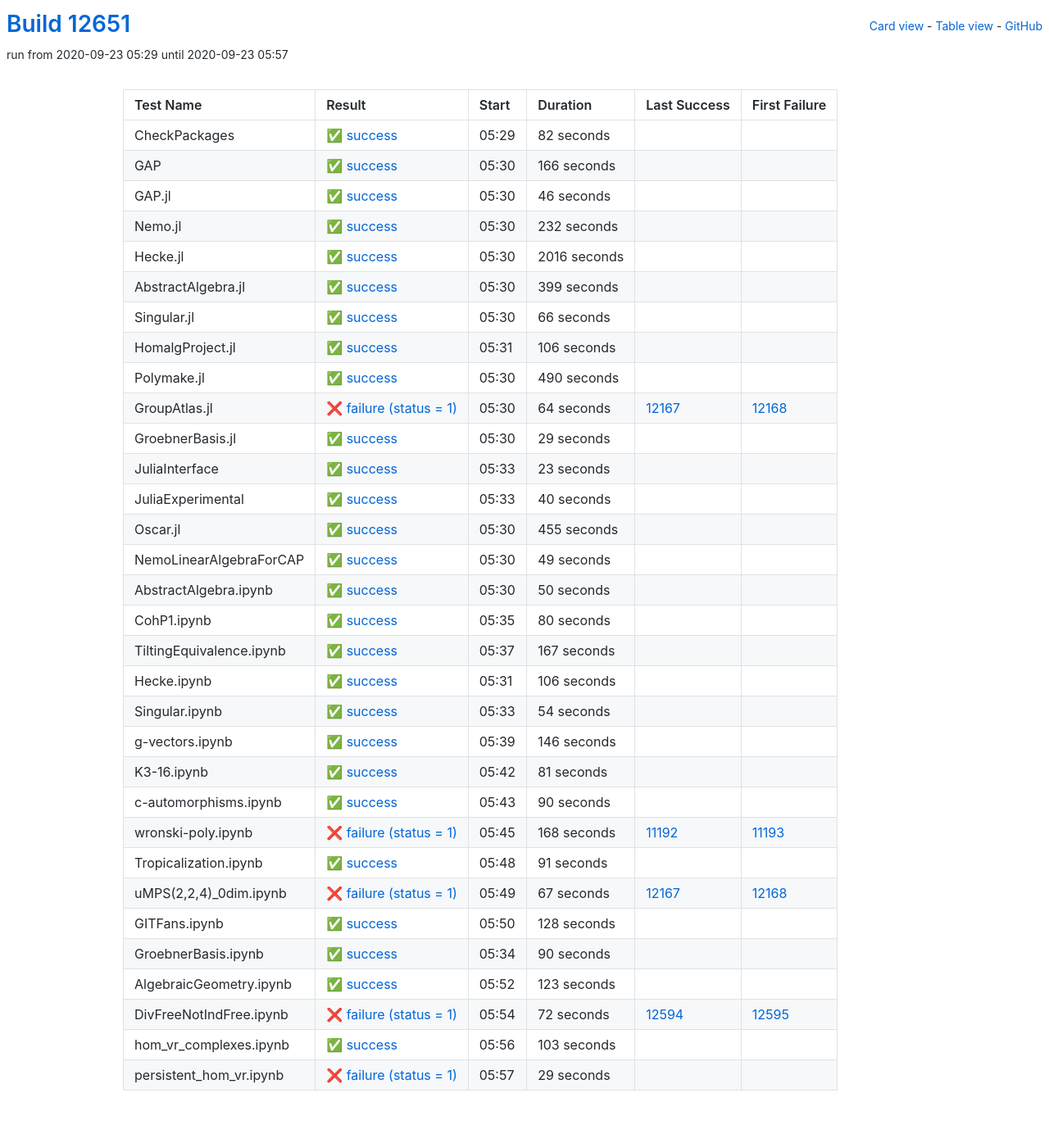
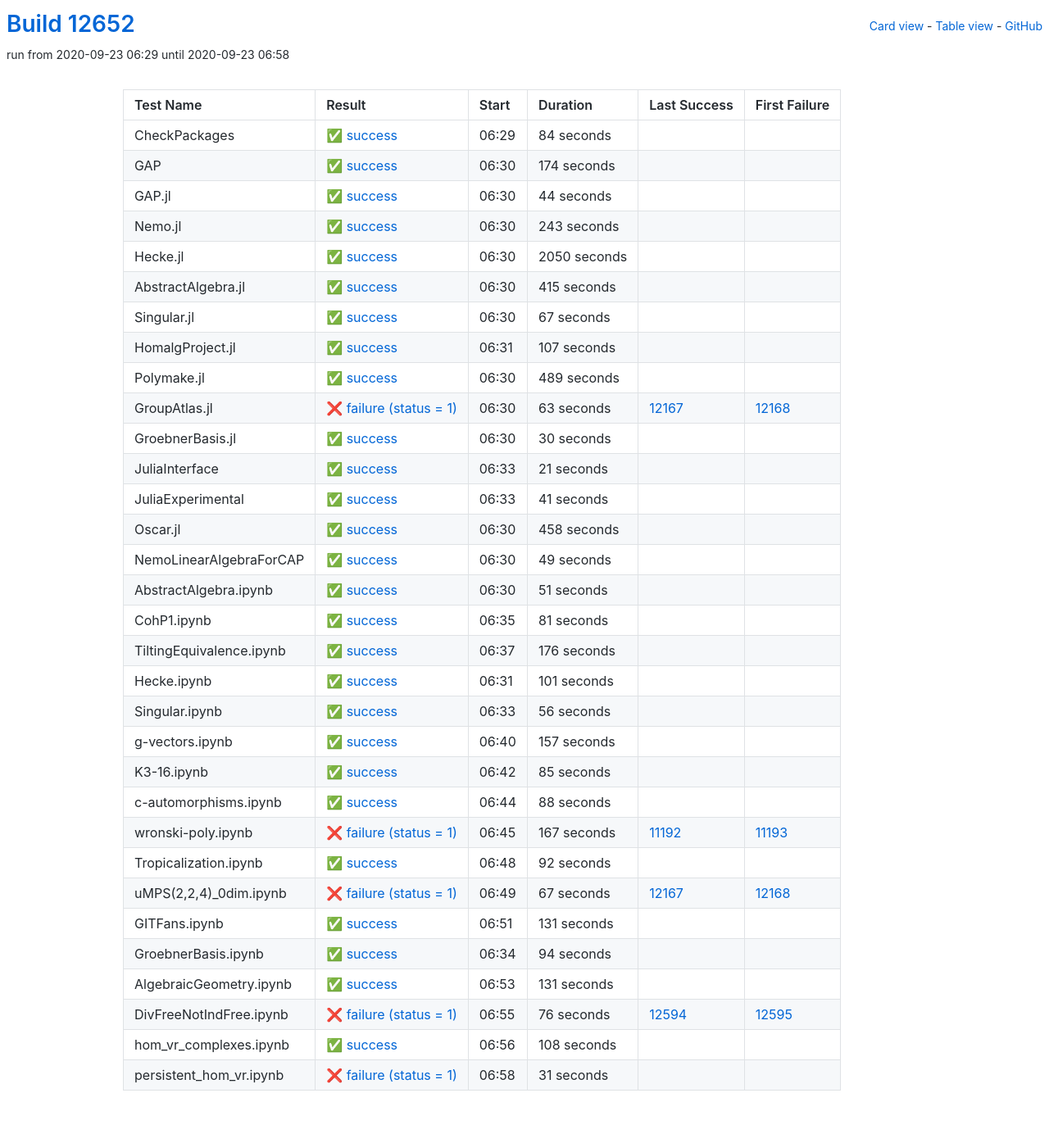
Before and after one commit to oscar-system/oscar-ci-status, a Jekyll site: the page built from table.html, in a window 1280 px wide. Shown: the whole page at 82% size. Built offline with Jekyll 4.4.1, drawn with Linux system fonts in a browser that asks for light colours.

Commit message:
Build #12652

```diff
--- a/_data/ci.yml
+++ b/_data/ci.yml
@@ -1,6 +1,6 @@
 ---
-build: 12651
-build_url: https://oscarci.mathematik.uni-kl.de/job/oscar/12651/
+build: 12652
+build_url: https://oscarci.mathematik.uni-kl.de/job/oscar/12652/
 job: oscar
 organization: oscar-system
 repo: oscar-ci-status
@@ -8,176 +8,176 @@
 tests:
 - name: CheckPackages
   id: checkpackages
-  log: https://oscarci.mathematik.uni-kl.de/job/oscar/12651/artifact/logs/build-12651/CheckPackages.log
-  start: 2020-09-23 05:29
+  log: https://oscarci.mathematik.uni-kl.de/job/oscar/12652/artifact/logs/build-12652/CheckPackages.log
+  start: 2020-09-23 06:29
   success: true
   exitcode: 0
   status: success
-  duration: 82
+  duration: 84
   last_success: false
   last_success_url:
   first_failure: false
   first_failure_url:
 - name: GAP
   id: gap
-  log: https://oscarci.mathematik.uni-kl.de/job/oscar/12651/artifact/logs/build-12651/GAP.log
-  start: 2020-09-23 05:30
+  log: https://oscarci.mathematik.uni-kl.de/job/oscar/12652/artifact/logs/build-12652/GAP.log
+  start: 2020-09-23 06:30
   success: true
   exitcode: 0
   status: success
-  duration: 166
+  duration: 174
   last_success: false
   last_success_url:
   first_failure: false
   first_failure_url:
 - name: GAP.jl
   id: gap-jl
-  log: https://oscarci.mathematik.uni-kl.de/job/oscar/12651/artifact/logs/build-12651/GAP.jl.log
-  start: 2020-09-23 05:30
+  log: https://oscarci.mathematik.uni-kl.de/job/oscar/12652/artifact/logs/build-12652/GAP.jl.log
+  start: 2020-09-23 06:30
   success: true
   exitcode: 0
   status: success
-  duration: 46
+  duration: 44
   last_success: false
   last_success_url:
   first_failure: false
   first_failure_url:
 - name: Nemo.jl
   id: nemo-jl
-  log: https://oscarci.mathematik.uni-kl.de/job/oscar/12651/artifact/logs/build-12651/Nemo.jl.log
-  start: 2020-09-23 05:30
+  log: https://oscarci.mathematik.uni-kl.de/job/oscar/12652/artifact/logs/build-12652/Nemo.jl.log
+  start: 2020-09-23 06:30
   success: true
   exitcode: 0
   status: success
-  duration: 232
+  duration: 243
   last_success: false
   last_success_url:
   first_failure: false
   first_failure_url:
 - name: Hecke.jl
   id: hecke-jl
-  log: https://oscarci.mathematik.uni-kl.de/job/oscar/12651/artifact/logs/build-12651/Hecke.jl.log
-  start: 2020-09-23 05:30
+  log: https://oscarci.mathematik.uni-kl.de/job/oscar/12652/artifact/logs/build-12652/Hecke.jl.log
+  start: 2020-09-23 06:30
   success: true
   exitcode: 0
   status: success
-  duration: 2016
+  duration: 2050
   last_success: false
   last_success_url:
   first_failure: false
   first_failure_url:
 - name: AbstractAlgebra.jl
   id: abstractalgebra-jl
-  log: https://oscarci.mathematik.uni-kl.de/job/oscar/12651/artifact/logs/build-12651/AbstractAlgebra.jl.log
-  start: 2020-09-23 05:30
+  log: https://oscarci.mathematik.uni-kl.de/job/oscar/12652/artifact/logs/build-12652/AbstractAlgebra.jl.log
+  start: 2020-09-23 06:30
   success: true
   exitcode: 0
   status: success
-  duration: 399
+  duration: 415
   last_success: false
   last_success_url:
   first_failure: false
   first_failure_url:
 - name: Singular.jl
   id: singular-jl
-  log: https://oscarci.mathematik.uni-kl.de/job/oscar/12651/artifact/logs/build-12651/Singular.jl.log
-  start: 2020-09-23 05:30
+  log: https://oscarci.mathematik.uni-kl.de/job/oscar/12652/artifact/logs/build-12652/Singular.jl.log
+  start: 2020-09-23 06:30
   success: true
   exitcode: 0
   status: success
-  duration: 66
+  duration: 67
   last_success: false
   last_success_url:
   first_failure: false
   first_failure_url:
 - name: HomalgProject.jl
   id: homalgproject-jl
-  log: https://oscarci.mathematik.uni-kl.de/job/oscar/12651/artifact/logs/build-12651/HomalgProject.jl.log
-  start: 2020-09-23 05:31
+  log: https://oscarci.mathematik.uni-kl.de/job/oscar/12652/artifact/logs/build-12652/HomalgProject.jl.log
+  start: 2020-09-23 06:31
   success: true
   exitcode: 0
   status: success
-  duration: 106
+  duration: 107
   last_success: false
   last_success_url:
   first_failure: false
   first_failure_url:
 - name: Polymake.jl
   id: polymake-jl
-  log: https://oscarci.mathematik.uni-kl.de/job/oscar/12651/artifact/logs/build-12651/Polymake.jl.log
-  start: 2020-09-23 05:30
+  log: https://oscarci.mathematik.uni-kl.de/job/oscar/12652/artifact/logs/build-12652/Polymake.jl.log
+  start: 2020-09-23 06:30
   success: true
   exitcode: 0
   status: success
-  duration: 490
+  duration: 489
   last_success: false
   last_success_url:
   first_failure: false
   first_failure_url:
 - name: GroupAtlas.jl
   id: groupatlas-jl
-  log: https://oscarci.mathematik.uni-kl.de/job/oscar/12651/artifact/logs/build-12651/GroupAtlas.jl.log
-  start: 2020-09-23 05:30
+  log: https://oscarci.mathematik.uni-kl.de/job/oscar/12652/artifact/logs/build-12652/GroupAtlas.jl.log
+  start: 2020-09-23 06:30
   success: false
   exitcode: 1
   status: failure
-  duration: 64
+  duration: 63
   last_success: 12167
   last_success_url: https://oscarci.mathematik.uni-kl.de/job/oscar/12167/
   first_failure: 12168
   first_failure_url: https://oscarci.mathematik.uni-kl.de/job/oscar/12168/
 - name: GroebnerBasis.jl
   id: groebnerbasis-jl
-  log: https://oscarci.mathematik.uni-kl.de/job/oscar/12651/artifact/logs/build-12651/GroebnerBasis.jl.log
-  start: 2020-09-23 05:30
+  log: https://oscarci.mathematik.uni-kl.de/job/oscar/12652/artifact/logs/build-12652/GroebnerBasis.jl.log
+  start: 2020-09-23 06:30
   success: true
   exitcode: 0
   status: success
-  duration: 29
+  duration: 30
   last_success: false
   last_success_url:
   first_failure: false
   first_failure_url:
 - name: JuliaInterface
   id: juliainterface
-  log: https://oscarci.mathematik.uni-kl.de/job/oscar/12651/artifact/logs/build-12651/JuliaInterface.log
-  start: 2020-09-23 05:33
+  log: https://oscarci.mathematik.uni-kl.de/job/oscar/12652/artifact/logs/build-12652/JuliaInterface.log
+  start: 2020-09-23 06:33
   success: true
   exitcode: 0
   status: success
-  duration: 23
+  duration: 21
   last_success: false
   last_success_url:
   first_failure: false
   first_failure_url:
 - name: JuliaExperimental
   id: juliaexperimental
-  log: https://oscarci.mathematik.uni-kl.de/job/oscar/12651/artifact/logs/build-12651/JuliaExperimental.log
-  start: 2020-09-23 05:33
+  log: https://oscarci.mathematik.uni-kl.de/job/oscar/12652/artifact/logs/build-12652/JuliaExperimental.log
+  start: 2020-09-23 06:33
   success: true
   exitcode: 0
   status: success
-  duration: 40
+  duration: 41
   last_success: false
   last_success_url:
   first_failure: false
   first_failure_url:
 - name: Oscar.jl
   id: oscar-jl
-  log: https://oscarci.mathematik.uni-kl.de/job/oscar/12651/artifact/logs/build-12651/Oscar.jl.log
-  start: 2020-09-23 05:30
+  log: https://oscarci.mathematik.uni-kl.de/job/oscar/12652/artifact/logs/build-12652/Oscar.jl.log
+  start: 2020-09-23 06:30
   success: true
   exitcode: 0
   status: success
-  duration: 455
+  duration: 458
   last_success: false
   last_success_url:
   first_failure: false
   first_failure_url:
 - name: NemoLinearAlgebraForCAP
   id: nemolinearalgebraforcap
-  log: https://oscarci.mathematik.uni-kl.de/job/oscar/12651/artifact/logs/build-12651/NemoLinearAlgebraForCAP.log
-  start: 2020-09-23 05:30
+  log: https://oscarci.mathematik.uni-kl.de/job/oscar/12652/artifact/logs/build-12652/NemoLinearAlgebraForCAP.log
+  start: 2020-09-23 06:30
   success: true
   exitcode: 0
   status: success
@@ -188,80 +188,20 @@
   first_failure_url:
 - name: AbstractAlgebra.ipynb
   id: abstractalgebra-ipynb
-  log: https://oscarci.mathematik.uni-kl.de/job/oscar/12651/artifact/logs/build-12651/AbstractAlgebra.ipynb.log
-  start: 2020-09-23 05:30
+  log: https://oscarci.mathematik.uni-kl.de/job/oscar/12652/artifact/logs/build-12652/AbstractAlgebra.ipynb.log
+  start: 2020-09-23 06:30
   success: true
   exitcode: 0
   status: success
-  duration: 50
+  duration: 51
   last_success: false
   last_success_url:
   first_failure: false
   first_failure_url:
 - name: CohP1.ipynb
   id: cohp1-ipynb
-  log: https://oscarci.mathematik.uni-kl.de/job/oscar/12651/artifact/logs/build-12651/CohP1.ipynb.log
-  start: 2020-09-23 05:35
-  success: true
-  exitcode: 0
-  status: success
-  duration: 80
-  last_success: false
-  last_success_url:
-  first_failure: false
-  first_failure_url:
-- name: TiltingEquivalence.ipynb
-  id: tiltingequivalence-ipynb
-  log: https://oscarci.mathematik.uni-kl.de/job/oscar/12651/artifact/logs/build-12651/TiltingEquivalence.ipynb.log
-  start: 2020-09-23 05:37
-  success: true
-  exitcode: 0
-  status: success
-  duration: 167
-  last_success: false
-  last_success_url:
-  first_failure: false
-  first_failure_url:
-- name: Hecke.ipynb
-  id: hecke-ipynb
-  log: https://oscarci.mathematik.uni-kl.de/job/oscar/12651/artifact/logs/build-12651/Hecke.ipynb.log
-  start: 2020-09-23 05:31
-  success: true
-  exitcode: 0
-  status: success
-  duration: 106
-  last_success: false
-  last_success_url:
-  first_failure: false
-  first_failure_url:
-- name: Singular.ipynb
-  id: singular-ipynb
-  log: https://oscarci.mathematik.uni-kl.de/job/oscar/12651/artifact/logs/build-12651/Singular.ipynb.log
-  start: 2020-09-23 05:33
-  success: true
-  exitcode: 0
-  status: success
-  duration: 54
-  last_success: false
-  last_success_url:
-  first_failure: false
-  first_failure_url:
-- name: g-vectors.ipynb
-  id: g-vectors-ipynb
-  log: https://oscarci.mathematik.uni-kl.de/job/oscar/12651/artifact/logs/build-12651/g-vectors.ipynb.log
-  start: 2020-09-23 05:39
-  success: true
-  exitcode: 0
-  status: success
-  duration: 146
-  last_success: false
-  last_success_url:
-  first_failure: false
-  first_failure_url:
-- name: K3-16.ipynb
-  id: k3-16-ipynb
-  log: https://oscarci.mathematik.uni-kl.de/job/oscar/12651/artifact/logs/build-12651/K3-16.ipynb.log
-  start: 2020-09-23 05:42
+  log: https://oscarci.mathematik.uni-kl.de/job/oscar/12652/artifact/logs/build-12652/CohP1.ipynb.log
+  start: 2020-09-23 06:35
   success: true
   exitcode: 0
   status: success
@@ -270,46 +210,106 @@
   last_success_url:
   first_failure: false
   first_failure_url:
-- name: c-automorphisms.ipynb
-  id: c-automorphisms-ipynb
-  log: https://oscarci.mathematik.uni-kl.de/job/oscar/12651/artifact/logs/build-12651/c-automorphisms.ipynb.log
-  start: 2020-09-23 05:43
+- name: TiltingEquivalence.ipynb
+  id: tiltingequivalence-ipynb
+  log: https://oscarci.mathematik.uni-kl.de/job/oscar/12652/artifact/logs/build-12652/TiltingEquivalence.ipynb.log
+  start: 2020-09-23 06:37
   success: true
   exitcode: 0
   status: success
-  duration: 90
+  duration: 176
+  last_success: false
+  last_success_url:
+  first_failure: false
+  first_failure_url:
+- name: Hecke.ipynb
+  id: hecke-ipynb
+  log: https://oscarci.mathematik.uni-kl.de/job/oscar/12652/artifact/logs/build-12652/Hecke.ipynb.log
+  start: 2020-09-23 06:31
+  success: true
+  exitcode: 0
+  status: success
+  duration: 101
+  last_success: false
+  last_success_url:
+  first_failure: false
+  first_failure_url:
+- name: Singular.ipynb
+  id: singular-ipynb
+  log: https://oscarci.mathematik.uni-kl.de/job/oscar/12652/artifact/logs/build-12652/Singular.ipynb.log
+  start: 2020-09-23 06:33
+  success: true
+  exitcode: 0
+  status: success
+  duration: 56
+  last_success: false
+  last_success_url:
+  first_failure: false
+  first_failure_url:
+- name: g-vectors.ipynb
+  id: g-vectors-ipynb
+  log: https://oscarci.mathematik.uni-kl.de/job/oscar/12652/artifact/logs/build-12652/g-vectors.ipynb.log
+  start: 2020-09-23 06:40
+  success: true
+  exitcode: 0
+  status: success
+  duration: 157
+  last_success: false
+  last_success_url:
+  first_failure: false
+  first_failure_url:
+- name: K3-16.ipynb
+  id: k3-16-ipynb
+  log: https://oscarci.mathematik.uni-kl.de/job/oscar/12652/artifact/logs/build-12652/K3-16.ipynb.log
+  start: 2020-09-23 06:42
+  success: true
+  exitcode: 0
+  status: success
+  duration: 85
+  last_success: false
+  last_success_url:
+  first_failure: false
+  first_failure_url:
+- name: c-automorphisms.ipynb
+  id: c-automorphisms-ipynb
+  log: https://oscarci.mathematik.uni-kl.de/job/oscar/12652/artifact/logs/build-12652/c-automorphisms.ipynb.log
+  start: 2020-09-23 06:44
+  success: true
+  exitcode: 0
+  status: success
+  duration: 88
   last_success: false
   last_success_url:
   first_failure: false
   first_failure_url:
 - name: wronski-poly.ipynb
   id: wronski-poly-ipynb
-  log: https://oscarci.mathematik.uni-kl.de/job/oscar/12651/artifact/logs/build-12651/wronski-poly.ipynb.log
-  start: 2020-09-23 05:45
+  log: https://oscarci.mathematik.uni-kl.de/job/oscar/12652/artifact/logs/build-12652/wronski-poly.ipynb.log
+  start: 2020-09-23 06:45
   success: false
   exitcode: 1
   status: failure
-  duration: 168
+  duration: 167
   last_success: 11192
   last_success_url: https://oscarci.mathematik.uni-kl.de/job/oscar/11192/
   first_failure: 11193
   first_failure_url: https://oscarci.mathematik.uni-kl.de/job/oscar/11193/
 - name: Tropicalization.ipynb
   id: tropicalization-ipynb
-  log: https://oscarci.mathematik.uni-kl.de/job/oscar/12651/artifact/logs/build-12651/Tropicalization.ipynb.log
-  start: 2020-09-23 05:48
+  log: https://oscarci.mathematik.uni-kl.de/job/oscar/12652/artifact/logs/build-12652/Tropicalization.ipynb.log
+  start: 2020-09-23 06:48
   success: true
   exitcode: 0
   status: success
-  duration: 91
+  duration: 92
   last_success: false
   last_success_url:
   first_failure: false
   first_failure_url:
 - name: uMPS(2,2,4)_0dim.ipynb
   id: umps-2-2-4-0dim-ipynb
-  log: https://oscarci.mathematik.uni-kl.de/job/oscar/12651/artifact/logs/build-12651/uMPS-2-2-4-_0dim.ipynb.log
-  start: 2020-09-23 05:49
+  log: https://oscarci.mathematik.uni-kl.de/job/oscar/12652/artifact/logs/build-12652/uMPS-2-2-4-_0dim.ipynb.log
+  start: 2020-09-23 06:49
   success: false
   exitcode: 1
   status: failure
@@ -320,72 +320,72 @@
   first_failure_url: https://oscarci.mathematik.uni-kl.de/job/oscar/12168/
 - name: GITFans.ipynb
   id: gitfans-ipynb
-  log: https://oscarci.mathematik.uni-kl.de/job/oscar/12651/artifact/logs/build-12651/GITFans.ipynb.log
-  start: 2020-09-23 05:50
+  log: https://oscarci.mathematik.uni-kl.de/job/oscar/12652/artifact/logs/build-12652/GITFans.ipynb.log
+  start: 2020-09-23 06:51
   success: true
   exitcode: 0
   status: success
-  duration: 128
+  duration: 131
   last_success: false
   last_success_url:
   first_failure: false
   first_failure_url:
 - name: GroebnerBasis.ipynb
   id: groebnerbasis-ipynb
-  log: https://oscarci.mathematik.uni-kl.de/job/oscar/12651/artifact/logs/build-12651/GroebnerBasis.ipynb.log
-  start: 2020-09-23 05:34
+  log: https://oscarci.mathematik.uni-kl.de/job/oscar/12652/artifact/logs/build-12652/GroebnerBasis.ipynb.log
+  start: 2020-09-23 06:34
   success: true
   exitcode: 0
   status: success
-  duration: 90
+  duration: 94
   last_success: false
   last_success_url:
   first_failure: false
   first_failure_url:
 - name: AlgebraicGeometry.ipynb
   id: algebraicgeometry-ipynb
-  log: https://oscarci.mathematik.uni-kl.de/job/oscar/12651/artifact/logs/build-12651/AlgebraicGeometry.ipynb.log
-  start: 2020-09-23 05:52
+  log: https://oscarci.mathematik.uni-kl.de/job/oscar/12652/artifact/logs/build-12652/AlgebraicGeometry.ipynb.log
+  start: 2020-09-23 06:53
   success: true
   exitcode: 0
   status: success
-  duration: 123
+  duration: 131
   last_success: false
   last_success_url:
   first_failure: false
   first_failure_url:
 - name: DivFreeNotIndFree.ipynb
   id: divfreenotindfree-ipynb
-  log: https://oscarci.mathematik.uni-kl.de/job/oscar/12651/artifact/logs/build-12651/DivFreeNotIndFree.ipynb.log
-  start: 2020-09-23 05:54
+  log: https://oscarci.mathematik.uni-kl.de/job/oscar/12652/artifact/logs/build-12652/DivFreeNotIndFree.ipynb.log
+  start: 2020-09-23 06:55
   success: false
   exitcode: 1
   status: failure
-  duration: 72
+  duration: 76
   last_success: 12594
   last_success_url: https://oscarci.mathematik.uni-kl.de/job/oscar/12594/
   first_failure: 12595
   first_failure_url: https://oscarci.mathematik.uni-kl.de/job/oscar/12595/
 - name: hom_vr_complexes.ipynb
   id: hom-vr-complexes-ipynb
-  log: https://oscarci.mathematik.uni-kl.de/job/oscar/12651/artifact/logs/build-12651/hom_vr_complexes.ipynb.log
-  start: 2020-09-23 05:56
+  log: https://oscarci.mathematik.uni-kl.de/job/oscar/12652/artifact/logs/build-12652/hom_vr_complexes.ipynb.log
+  start: 2020-09-23 06:56
   success: true
   exitcode: 0
   status: success
-  duration: 103
+  duration: 108
   last_success: false
   last_success_url:
   first_failure: false
   first_failure_url:
 - name: persistent_hom_vr.ipynb
   id: persistent-hom-vr-ipynb
-  log: https://oscarci.mathematik.uni-kl.de/job/oscar/12651/artifact/logs/build-12651/persistent_hom_vr.ipynb.log
-  start: 2020-09-23 05:57
+  log: https://oscarci.mathematik.uni-kl.de/job/oscar/12652/artifact/logs/build-12652/persistent_hom_vr.ipynb.log
+  start: 2020-09-23 06:58
   success: false
   exitcode: 1
   status: failure
-  duration: 29
+  duration: 31
   last_success: false
   last_success_url:
   first_failure: false
```
Also changed, not shown: README.md.
